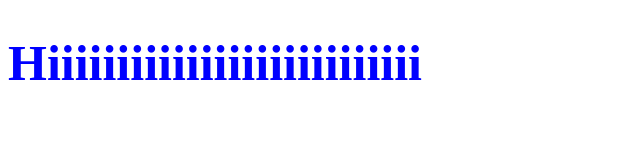
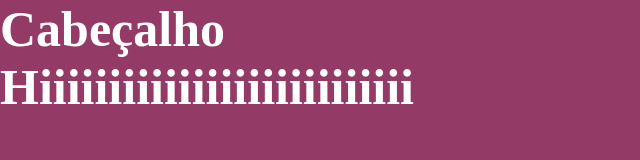
Before and after one commit to AnnyFeltz/webMediaQuery, a plain HTML site: page index.html in a window 1280 px wide. Shown: the whole page, without its empty margins (0-640 px from the left). Drawn offline with Linux system fonts and the light colour scheme.

Commit message:
commit: salvar

```diff
--- a/css/style.css
+++ b/css/style.css
@@ -1,44 +1,60 @@
+* {
+    margin: 0px;
+}
+
+body {
+    background-color: rgb(148, 58, 103);
+    width: 100%;
+    height: auto;
+}
+
+cabecalho{
+    background-color: rgb(148, 58, 103);
+    width: 100%;
+    height: 200px;
+}
+
 h1 {
-    color: black;
+    color: white;
     font-size: 50px;
 }
 
 /*celular*/
 
 /*em pé*/
-@media (max-width: 767px) and (orientation: portrait){
+@media (max-width: 767px) and (orientation: portrait) {
     h1 {
-        color: red;
+        color: white;
     }
 }
 
 /*deitado*/
-@media (max-width: 767px) and (orientation: landscape){
+@media (max-width: 767px) and (orientation: landscape) {
     h1 {
-        color: orange;
+        color: white;
     }
 }
 
 /*tablet*/
 
 /*em pé*/
-@media (min-width: 768px) and (max-width: 1280px) and (orientation: portrait){
+@media (min-width: 768px) and (max-width: 1280px) and (orientation: portrait) {
     h1 {
-        color: yellow;
+        color: white;
     }
 }
 
 /*deitado*/
-@media (min-width: 768px) and (max-width: 1280px) and (orientation: landscape){
+@media (min-width: 768px) and (max-width: 1280px) and (orientation: landscape) {
     h1 {
-        color: green;
+        color: white;
     }
 }
 
 /*computador*/
 
-@media (min-width: 1280px) and (max-width: 1440px) and (orientation: landscape){
+@media (min-width: 1280px) and (max-width: 1440px) and (orientation: landscape) {
     h1 {
-        color: blue;
+        color: white;
     }
 }
--- a/index.html
+++ b/index.html
@@ -1,5 +1,6 @@
 <!DOCTYPE html>
 <html lang="en">
+
 <head>
     <meta charset="UTF-8">
     <meta http-equiv="X-UA-Compatible" content="IE=edge">
@@ -7,7 +8,13 @@
     <title>Media Queryyyyy</title>
     <link rel="stylesheet" type="text/css" href="css/style.css">
 </head>
+
 <body>
+    <cabecalho>
+        <h1>Cabeçalho</h1>
+    </cabecalho>
+
     <h1>Hiiiiiiiiiiiiiiiiiiiiiiiiiii</h1>
 </body>
+
 </html>
```
